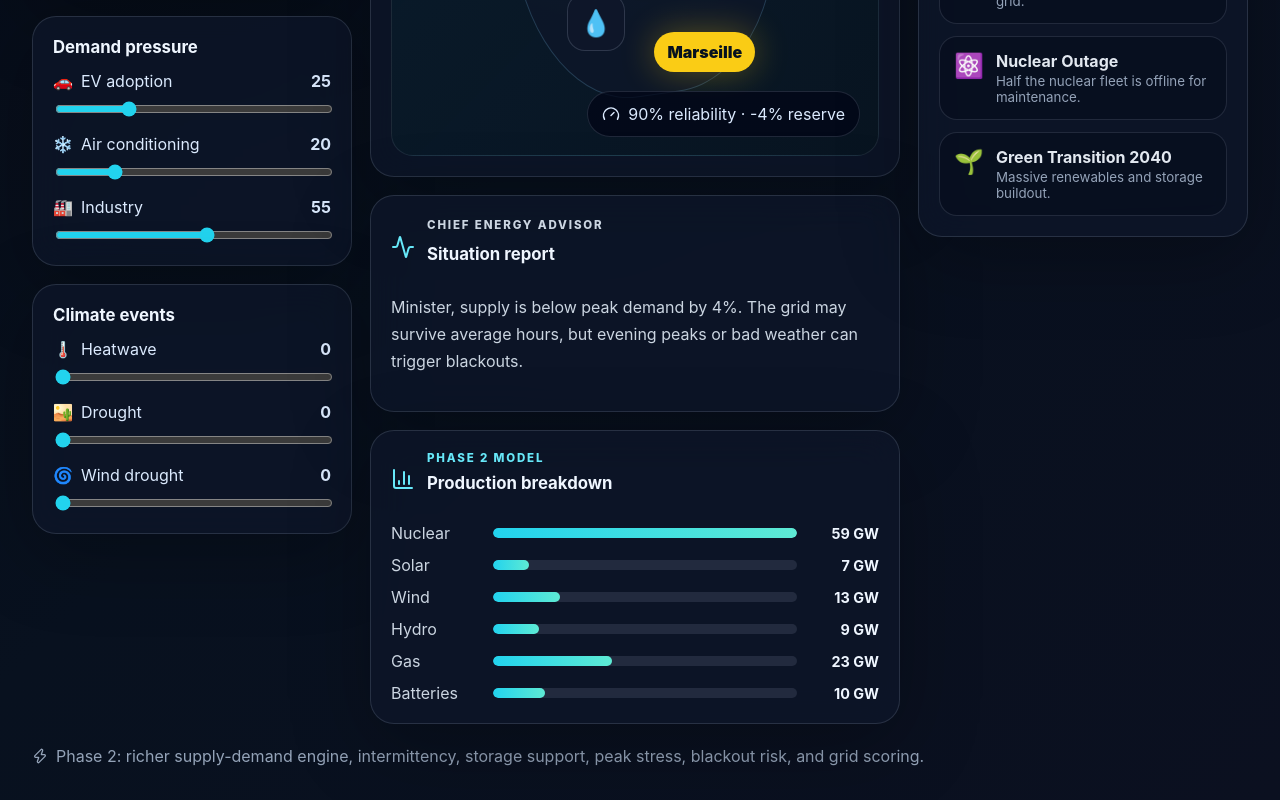
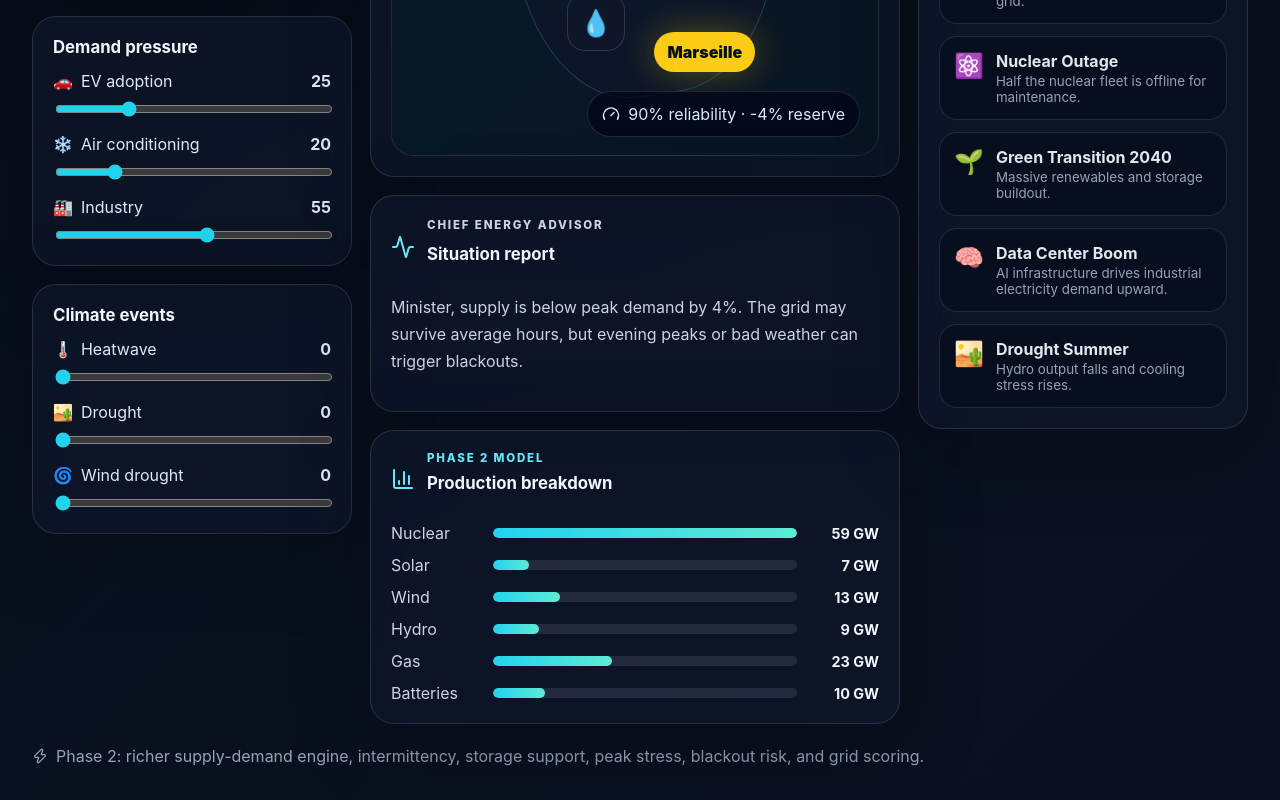
Before and after one commit to Myoxsis/Watt-If, a React (Vite) app: page / in a window 1280 px wide. Shown: the part 1010-1810 px from the top of the page. Built offline with nearby package versions, Linux system fonts and the light colour scheme.

Commit message:
Add Phase 3 scenario metadata

```diff
--- a/src/data/scenarios.ts
+++ b/src/data/scenarios.ts
@@ -3,7 +3,10 @@ import type { EnergyState } from '../lib/simulator';
 export type Scenario = {
   name: string;
   icon: string;
+  category: 'Climate' | 'Demand' | 'Supply' | 'Transition';
+  severity: 'Medium' | 'High' | 'Extreme';
   description: string;
+  narrative: string;
   patch: Partial<EnergyState>;
 };
 
@@ -11,37 +14,73 @@ export const scenarios: Scenario[] = [
   {
     name: 'Mega Heatwave',
     icon: '🌡️',
+    category: 'Climate',
+    severity: 'Extreme',
     description: 'Cooling demand surges across cities.',
+    narrative: 'A stagnant heat dome pushes air-conditioning demand to record highs while citizens expect uninterrupted power.',
     patch: { heatwave: 88, airConditioning: 85 },
   },
   {
     name: 'Windless Week',
     icon: '💨',
+    category: 'Climate',
+    severity: 'High',
     description: 'Wind farms produce far below normal.',
+    narrative: 'A continent-wide calm reduces wind generation during evening peaks and exposes flexibility gaps.',
     patch: { windDrought: 82 },
   },
   {
     name: 'Gas Import Crisis',
     icon: '🛢️',
+    category: 'Supply',
+    severity: 'Extreme',
     description: 'Gas availability collapses after a supply shock.',
+    narrative: 'Pipeline imports are disrupted overnight, forcing the grid to survive with less fossil backup.',
     patch: { gas: 8 },
   },
   {
     name: 'EV Explosion',
     icon: '🚗',
+    category: 'Demand',
+    severity: 'High',
     description: 'Millions of vehicles plug into the grid.',
+    narrative: 'A subsidy boom accelerates EV adoption, adding large flexible but unmanaged charging demand.',
     patch: { evAdoption: 92 },
   },
   {
     name: 'Nuclear Outage',
     icon: '⚛️',
+    category: 'Supply',
+    severity: 'High',
     description: 'Half the nuclear fleet is offline for maintenance.',
+    narrative: 'Unexpected corrosion checks shut down reactors during a tight winter planning window.',
     patch: { nuclear: 32 },
   },
   {
     name: 'Green Transition 2040',
     icon: '🌱',
+    category: 'Transition',
+    severity: 'Medium',
     description: 'Massive renewables and storage buildout.',
+    narrative: 'A decade of clean-energy investment transforms the power system with solar, wind, and batteries.',
     patch: { solar: 88, wind: 86, batteries: 78, gas: 10 },
   },
+  {
+    name: 'Data Center Boom',
+    icon: '🧠',
+    category: 'Demand',
+    severity: 'High',
+    description: 'AI infrastructure drives industrial electricity demand upward.',
+    narrative: 'New data centers request constant power, increasing baseload demand and public debate over priorities.',
+    patch: { industry: 92, evAdoption: 45 },
+  },
+  {
+    name: 'Drought Summer',
+    icon: '🏜️',
+    category: 'Climate',
+    severity: 'High',
+    description: 'Hydro output falls and cooling stress rises.',
+    narrative: 'River levels drop, hydro reservoirs shrink, and thermal plants face cooling constraints during hot weeks.',
+    patch: { drought: 86, heatwave: 58, hydro: 11 },
+  },
 ];
```
